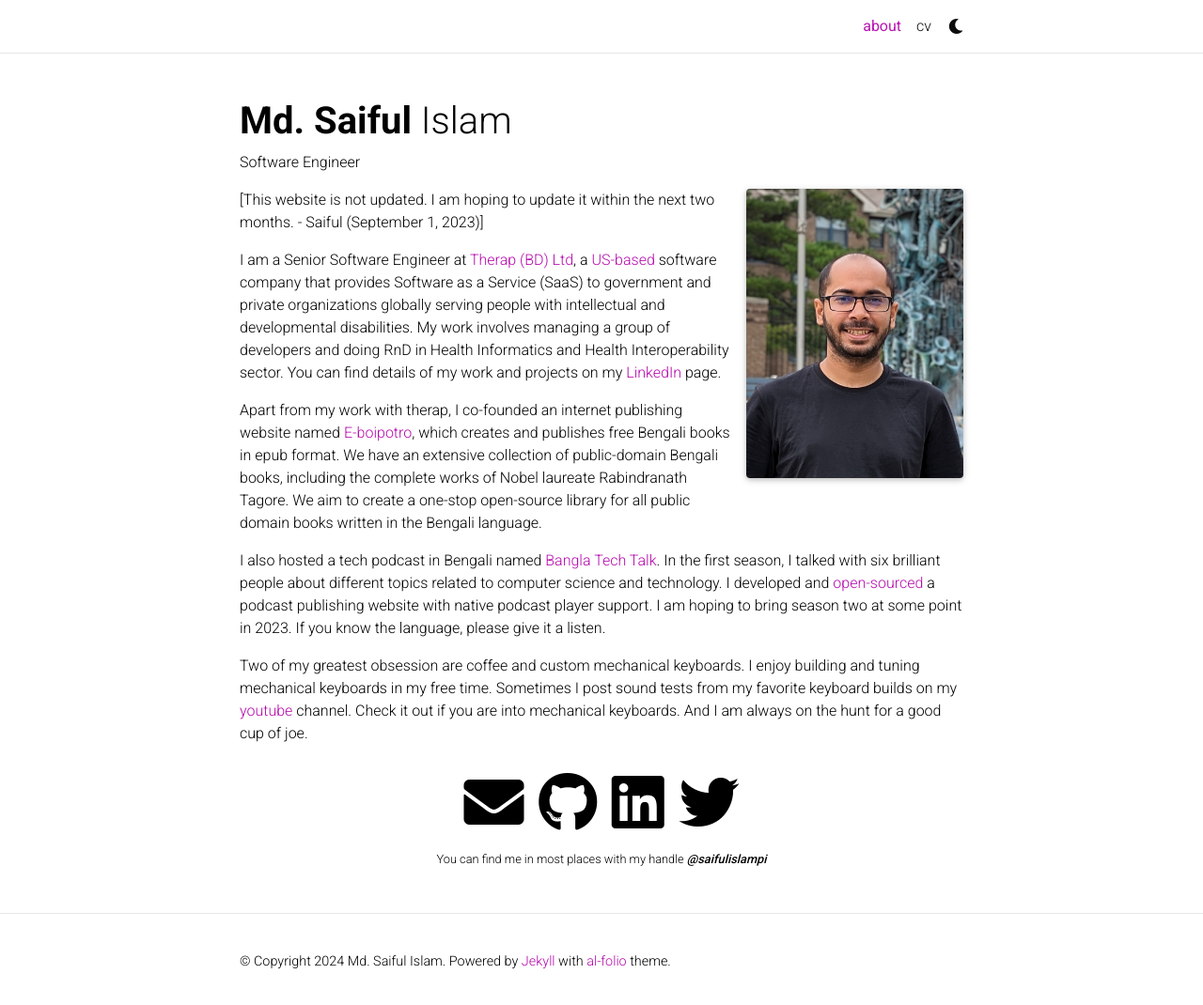
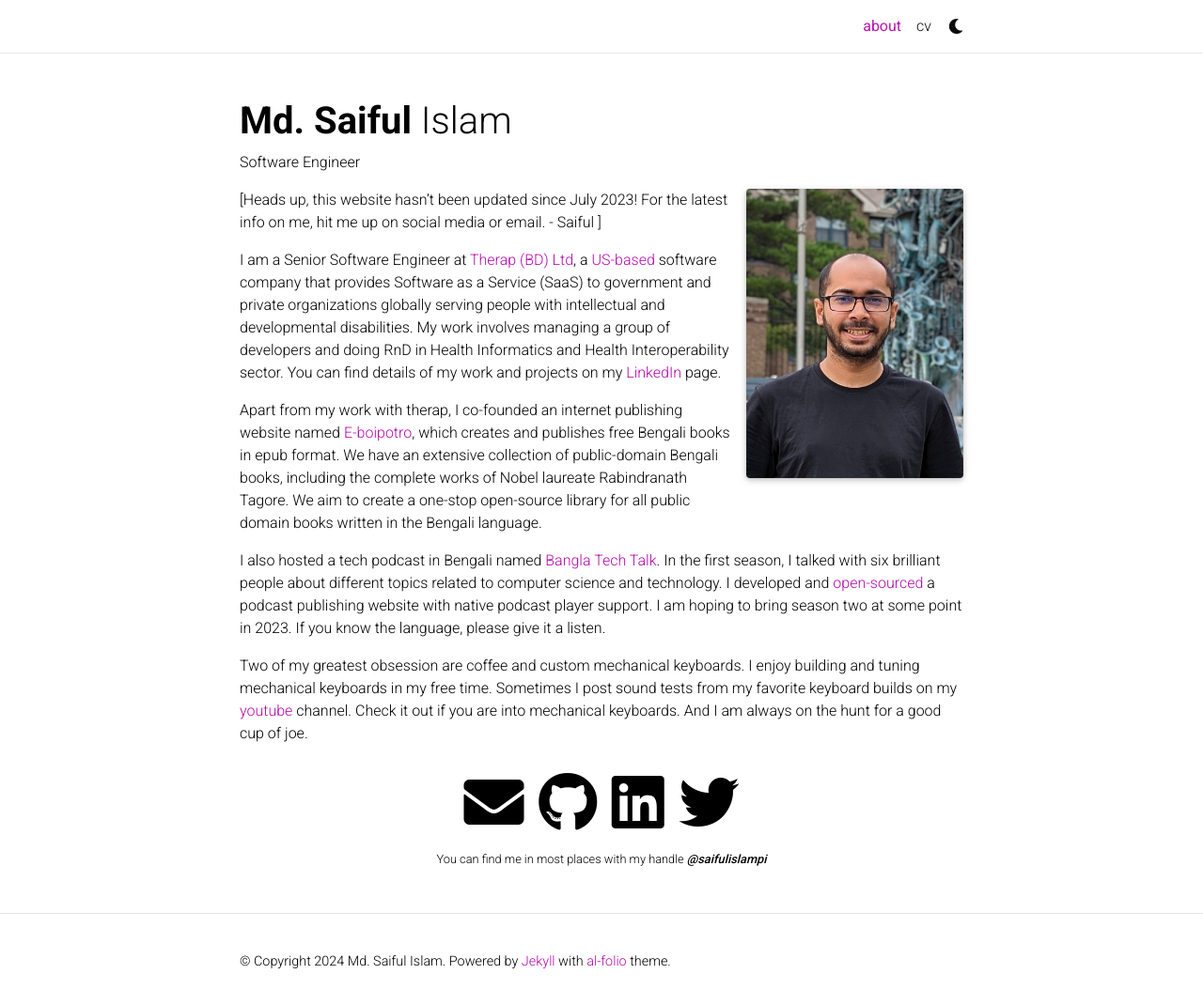
Before and after one commit to saifulislampi/saiful.io, a Jekyll site: the page built from _pages/about.md, in a window 1280 px wide and 1075 px high. Shown: the top 1070 px of the window at 94% size. Built offline with Jekyll 4.4.1, drawn with Linux system fonts in a browser that asks for light colours; full-size pictures stand in for the smaller copies a plugin makes; comment, search, counter and statistics services are not loaded; a style sheet for code colours, icons or effects is not loaded.

Commit message:
Update about.md

```diff
--- a/_pages/about.md
+++ b/_pages/about.md
@@ -14,7 +14,7 @@ news: false  # includes a list of news items
 selected_papers: false # includes a list of papers marked as "selected={true}"
 social: true  # includes social icons at the bottom of the page
 ---
-\[This website is not updated. I am hoping to update it within the next two months. -  Saiful (September 1, 2023)\]
+\[Heads up, this website hasn't been updated since July 2023! For the latest info on me, hit me up on social media or email. - Saiful \]
 
 I am a Senior  Software Engineer at [Therap (BD) Ltd](https://therapbd.com/), a [US-based](https://www.therapservices.net/) software company that provides Software as a Service (SaaS) to government and private organizations globally serving people with intellectual and developmental disabilities. My work involves managing a group of developers and doing RnD in Health Informatics and Health Interoperability sector. You can find details of my work and projects on my [LinkedIn](https://www.linkedin.com/in/saifulislampi/) page.
 
```
